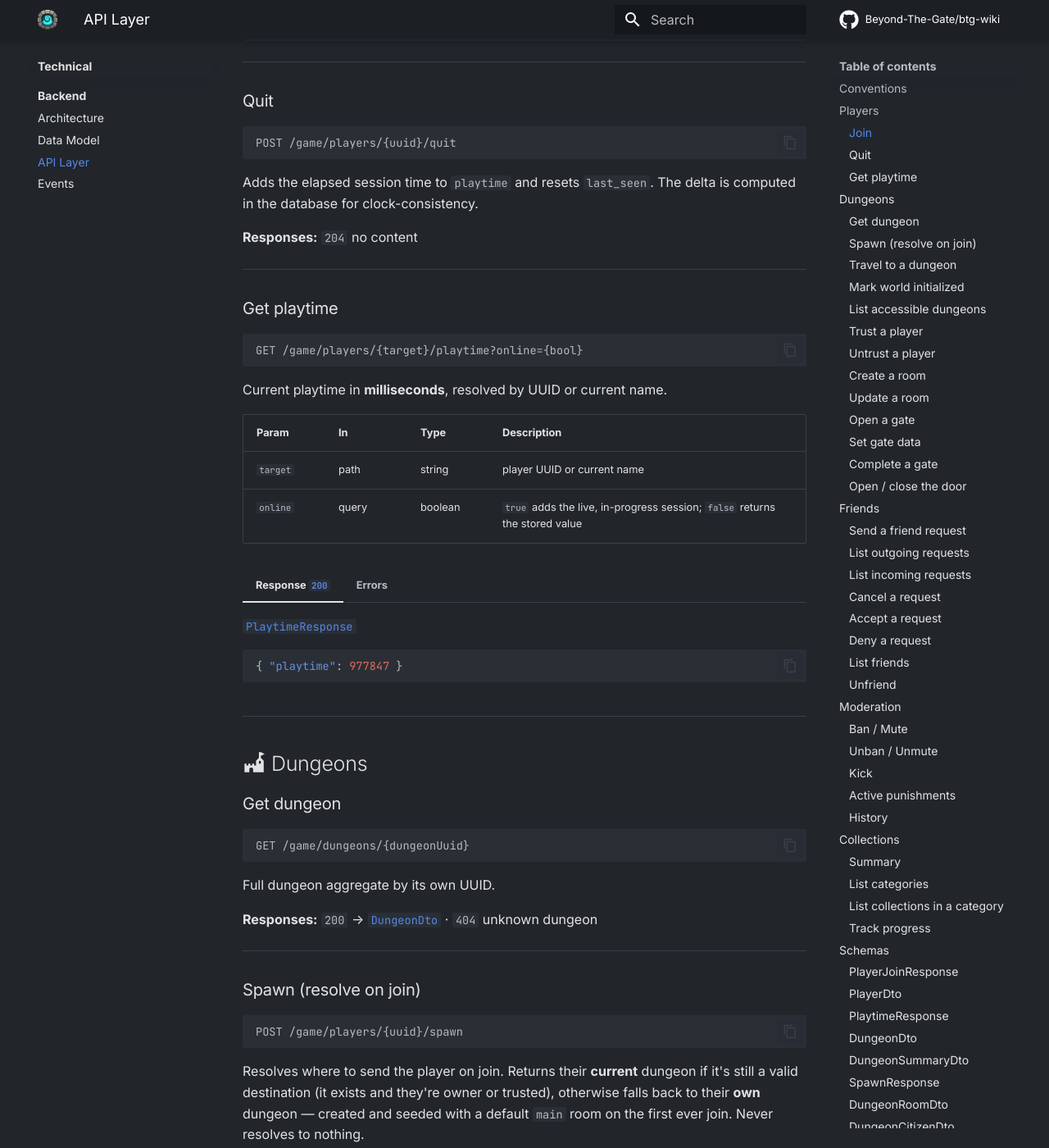
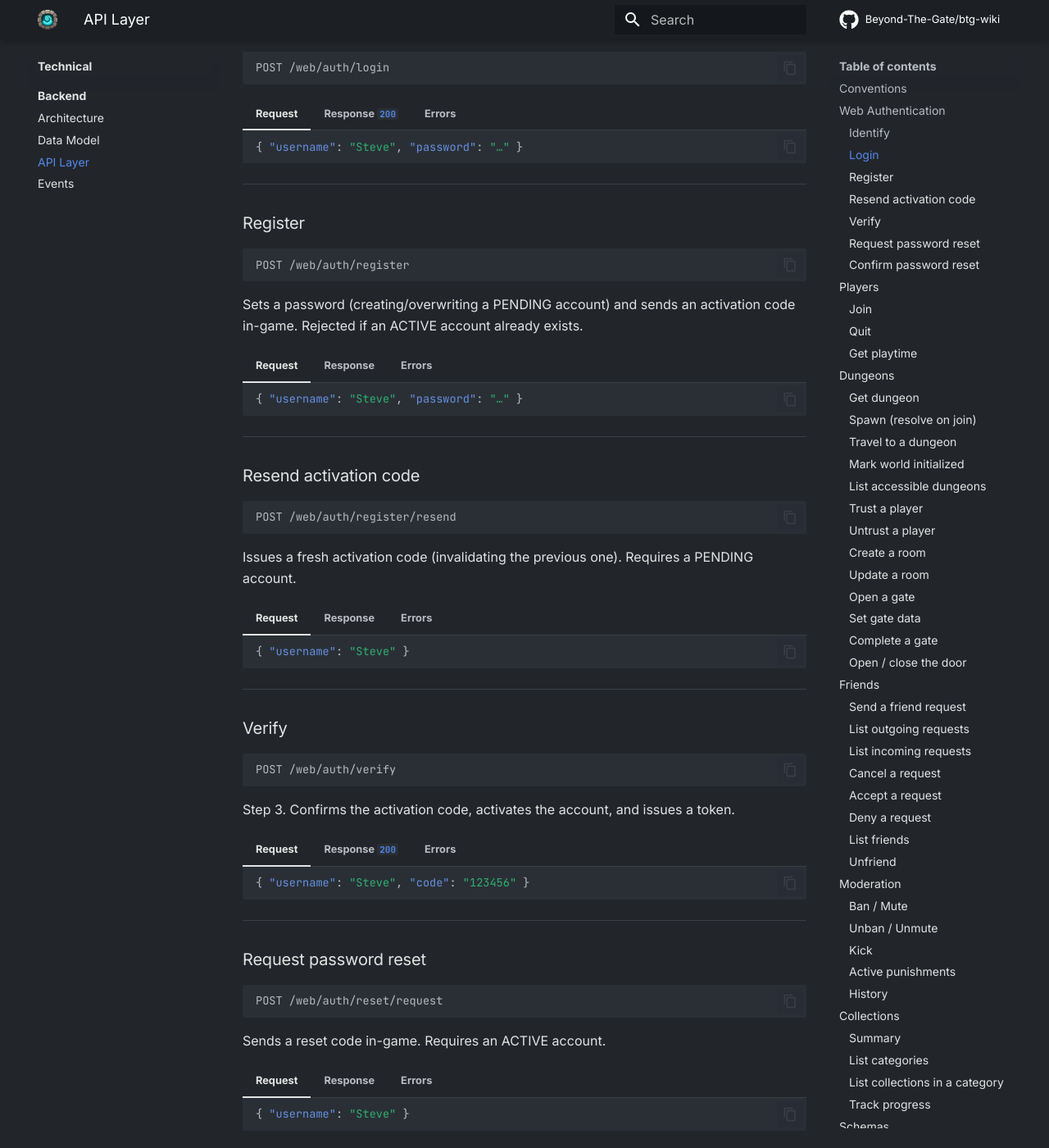
Before and after one commit to Beyond-The-Gate/btg-wiki, an MkDocs documentation site: the page built from docs/technical/backend/api.md, in a window 1280 px wide and 1400 px high, scrolled down 1406 px. Shown: the whole window at 82% size. Built offline with MkDocs 1.6.1 and Material for MkDocs 9.7.7, drawn with Linux system fonts in a browser that asks for light colours; comment, search, counter and statistics services are not loaded; some of the changed text lies outside the part shown.

Commit message:
Enhance API documentation for web authentication
Added detailed documentation for web authentication endpoints including identify, login, register, and password reset processes.

````diff
--- a/docs/technical/backend/api.md
+++ b/docs/technical/backend/api.md
@@ -32,6 +32,180 @@
 
 !!! info "Events"
     Many mutations publish messages to the `btg.events` exchange. See the dedicated **[Events](events.md)** page.
+
+---
+
+## :material-key: Web Authentication
+
+Public endpoints under `/web/auth/**` that drive the [website login flow](auth.md). On success, token-returning endpoints respond with an [`AuthTokenResponse`](#authtokenresponse) (JWT + player identity).
+
+### Identify
+
+```http
+POST /web/auth/identify
+```
+
+Step 1. Tells the frontend whether to log in or register.
+
+=== "Request"
+
+    ```json
+    { "username": "Steve" }
+    ```
+
+=== "Response `200`"
+
+    [`IdentifyResponse`](#identifyresponse) — `LOGIN` (an ACTIVE account exists) or `REGISTER` (no account, or PENDING)
+
+    ```json
+    { "state": "REGISTER" }
+    ```
+
+=== "Errors"
+
+    `404` no player matches the username
+
+---
+
+### Login
+
+```http
+POST /web/auth/login
+```
+
+=== "Request"
+
+    ```json
+    { "username": "Steve", "password": "…" }
+    ```
+
+=== "Response `200`"
+
+    [`AuthTokenResponse`](#authtokenresponse)
+
+=== "Errors"
+
+    `401` invalid credentials · `404` unknown username
+
+---
+
+### Register
+
+```http
+POST /web/auth/register
+```
+
+Sets a password (creating/overwriting a PENDING account) and sends an activation code in-game. Rejected if an ACTIVE account already exists.
+
+=== "Request"
+
+    ```json
+    { "username": "Steve", "password": "…" }
+    ```
+
+=== "Response"
+
+    `204` no content — emits `verification.code`
+
+=== "Errors"
+
+    `409` an account already exists · `404` unknown username
+
+---
+
+### Resend activation code
+
+```http
+POST /web/auth/register/resend
+```
+
+Issues a fresh activation code (invalidating the previous one). Requires a PENDING account.
+
+=== "Request"
+
+    ```json
+    { "username": "Steve" }
+    ```
+
+=== "Response"
+
+    `204` no content — emits `verification.code`
+
+=== "Errors"
+
+    `404` no pending registration
+
+---
+
+### Verify
+
+```http
+POST /web/auth/verify
+```
+
+Step 3. Confirms the activation code, activates the account, and issues a token.
+
+=== "Request"
+
+    ```json
+    { "username": "Steve", "code": "123456" }
+    ```
+
+=== "Response `200`"
+
+    [`AuthTokenResponse`](#authtokenresponse)
+
+=== "Errors"
+
+    `400` invalid or expired code · `404` no pending registration
+
+---
+
+### Request password reset
+
+```http
+POST /web/auth/reset/request
+```
+
+Sends a reset code in-game. Requires an ACTIVE account.
+
+=== "Request"
+
+    ```json
+    { "username": "Steve" }
+    ```
+
+=== "Response"
+
+    `204` no content — emits `verification.code`
+
+=== "Errors"
+
+    `404` no account to reset
+
+---
+
+### Confirm password reset
+
+```http
+POST /web/auth/reset/confirm
+```
+
+Verifies the reset code, replaces the password, and issues a token.
+
+=== "Request"
+
+    ```json
+    { "username": "Steve", "code": "123456", "newPassword": "…" }
+    ```
+
+=== "Response `200`"
+
+    [`AuthTokenResponse`](#authtokenresponse)
+
+=== "Errors"
+
+    `400` invalid or expired code · `404` no account to reset
 
 ---
 
@@ -704,6 +878,19 @@ Adds an amount to a collection (creating the row on first track). The key is val
 
 ## :material-code-braces: Schemas
 
+### IdentifyResponse
+| Field | Type | Notes |
+|---|---|---|
+| `state` | enum | `LOGIN` \| `REGISTER` |
+
+### AuthTokenResponse
+| Field | Type | Notes |
+|---|---|---|
+| `token` | string | signed JWT (`sub`=uuid, `name`, `role=PLAYER`) |
+| `expiresAt` | timestamp | token expiry |
+| `playerUuid` | UUID | |
+| `playerName` | string? | may be temporarily unknown |
+
 ### PlayerJoinResponse
 | Field | Type | Notes |
 |---|---|---|
````
